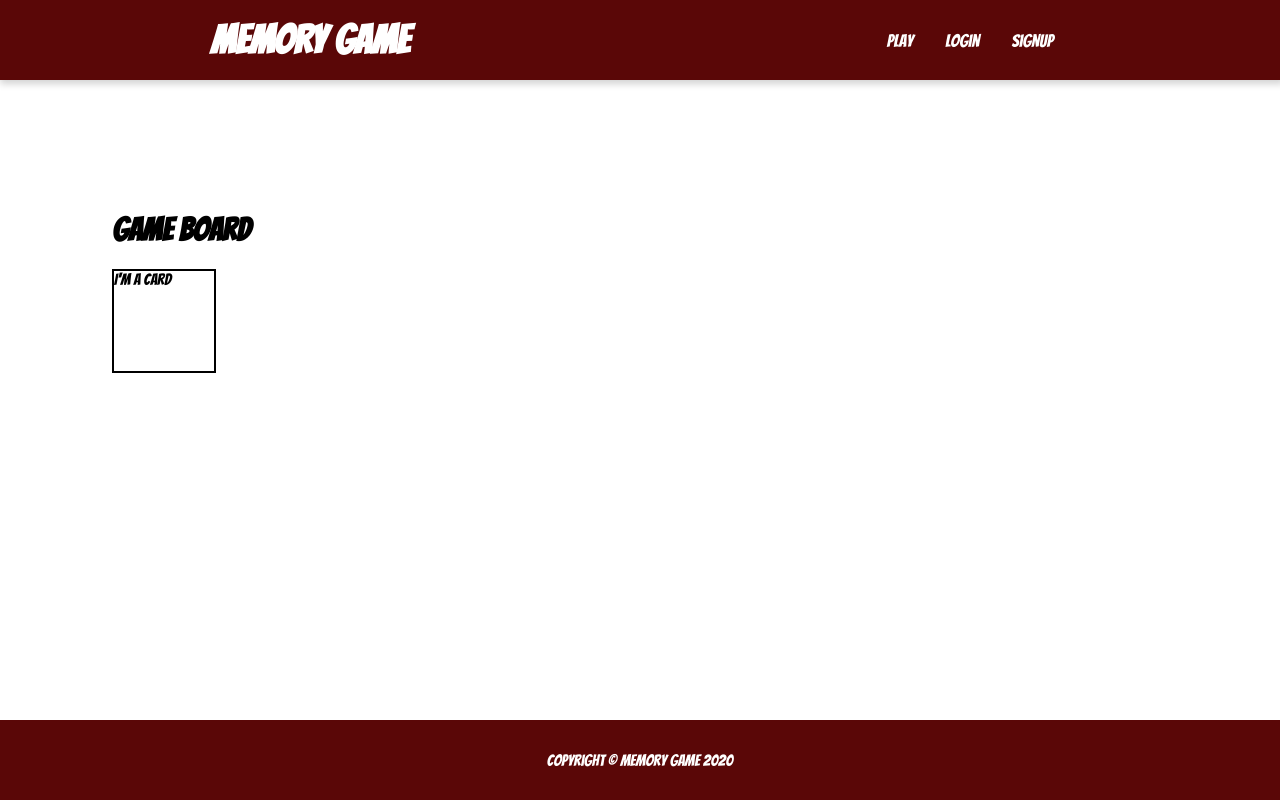
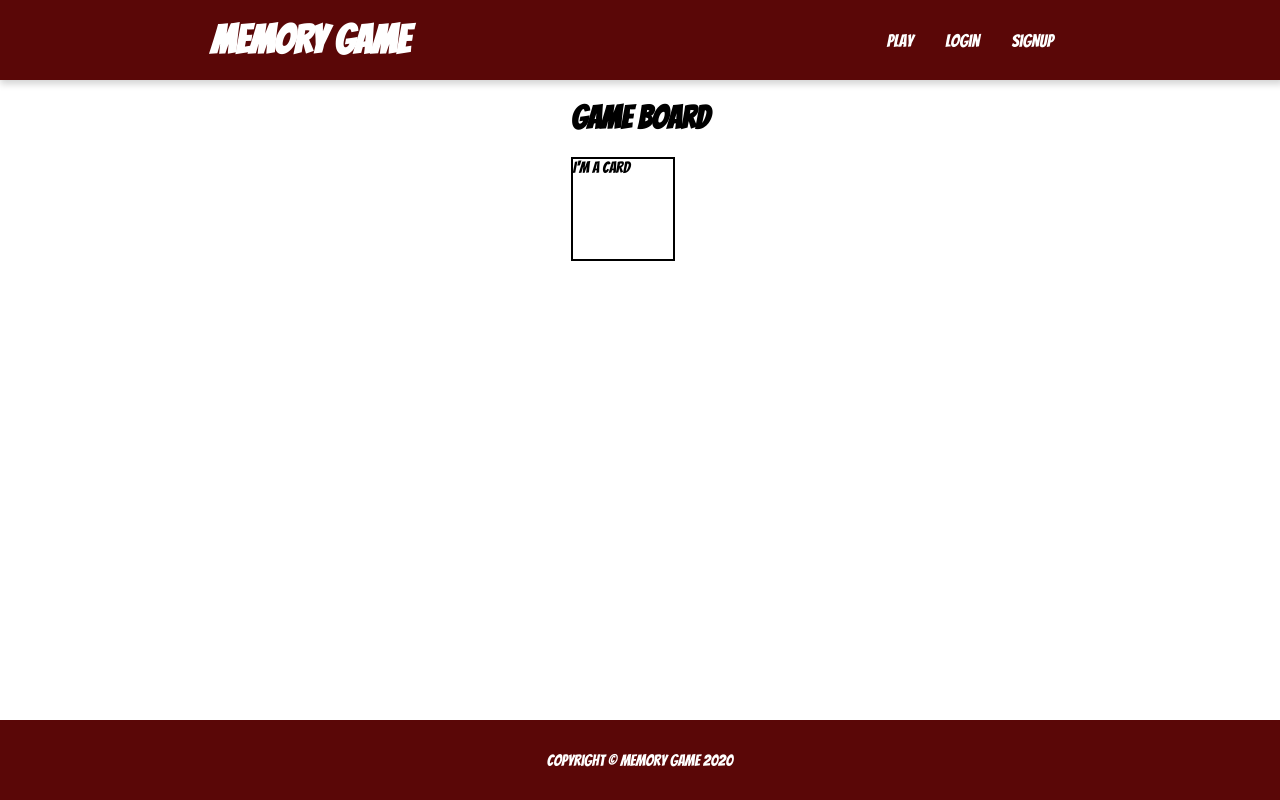
Before and after one commit to pastrychefgamer/react-memory-game, a React (Create React App) app in the folder react-memory-game/: page /game in a window 1280 px wide. Built offline with nearby package versions, Linux system fonts and the light colour scheme; no server answers.

Commit message:
adjusted empty lines and css

```diff
--- a/react-memory-game/src/pages/GamePage/GamePage.jsx
+++ b/react-memory-game/src/pages/GamePage/GamePage.jsx
@@ -5,9 +5,7 @@ import styles from './GamePage.module.css';
 const GamePage = (props) => {
     return (
         <main className={styles.main}>
-
             <GameBoard />
-
         </main>
     )
 }
--- a/react-memory-game/src/pages/GamePage/GamePage.module.css
+++ b/react-memory-game/src/pages/GamePage/GamePage.module.css
@@ -2,12 +2,5 @@
     display: flex;
     align-items: center;
     align-content: center;
-    justify-content: space-between;
-    margin: 7rem;
+    justify-content: center;
 }
-
-.main div {
-    width: 220px;
-    height: 328px;
-    border: 3px solid black;
-}
```
